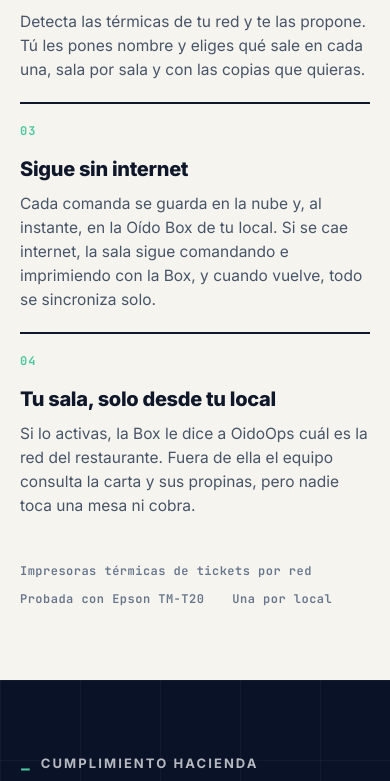
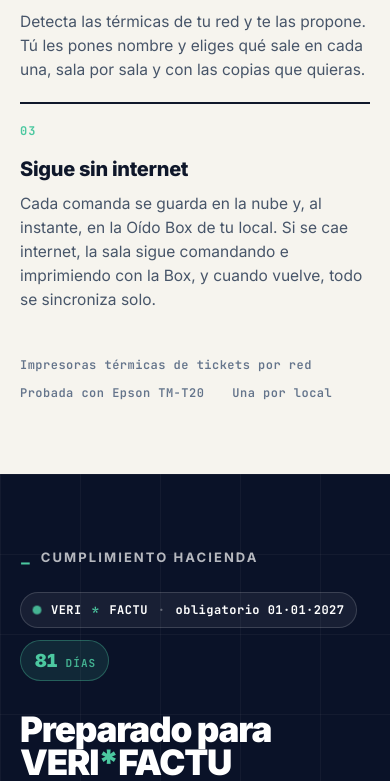
Before and after one commit to ezecodo/almacen, a React (Vite) app in the folder apps/web/: page / in a window 390 px wide. Shown: the part 10908-11689 px from the top of the page. Built offline with nearby package versions, Linux system fonts and the light colour scheme; no server answers.

Commit message:
vidriera: fuera el punto de la red del local en la Oído Box
Co-Authored-By: Claude Opus 5.5 <noreply@anthropic.com>

```diff
--- a/apps/web/src/pages/landing/copy.ts
+++ b/apps/web/src/pages/landing/copy.ts
@@ -255,11 +255,6 @@ export const copy = {
         title: 'Sigue sin internet',
         body: 'Cada comanda se guarda en la nube y, al instante, en la Oído Box de tu local. Si se cae internet, la sala sigue comandando e imprimiendo con la Box, y cuando vuelve, todo se sincroniza solo.',
       },
-      {
-        num: '04',
-        title: 'Tu sala, solo desde tu local',
-        body: 'Si lo activas, la Box le dice a OidoOps cuál es la red del restaurante. Fuera de ella el equipo consulta la carta y sus propinas, pero nadie toca una mesa ni cobra.',
-      },
     ],
     foot: ['Impresoras térmicas de tickets por red', 'Probada con Epson TM-T20', 'Una por local'],
   },
--- a/apps/web/src/pages/landing/landing.css
+++ b/apps/web/src/pages/landing/landing.css
@@ -1522,7 +1522,7 @@
   padding: 0;
   margin: clamp(48px, 7vw, 96px) 0 0;
   display: grid;
-  grid-template-columns: repeat(4, minmax(0, 1fr));
+  grid-template-columns: repeat(3, minmax(0, 1fr));
   gap: clamp(20px, 2.6vw, 40px);
 }
 .landing-root .box-points li { border-top: 2px solid var(--text); padding-top: 18px; }
@@ -1553,8 +1553,8 @@
   letter-spacing: 0.04em;
   color: var(--text-3);
 }
-@media (max-width: 1100px) {
-  .landing-root .box-points { grid-template-columns: repeat(2, minmax(0, 1fr)); }
+@media (max-width: 860px) {
+  .landing-root .box-points { grid-template-columns: 1fr; }
 }
 @media (max-width: 860px) {
   .landing-root .box-grid { grid-template-columns: 1fr; }
```
